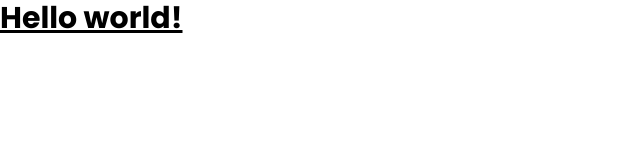
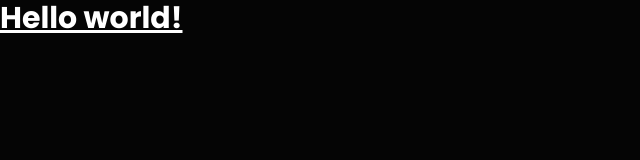
Before and after one commit to takashiono2/Udemy_Tailwindcss_shin, a website: page src/index.html in a window 1280 px wide. Shown: the whole page, without its empty margins (0-640 px from the left). Drawn offline with Linux system fonts and the light colour scheme.

Commit message:
seciton4_24

```diff
--- a/src/index.html
+++ b/src/index.html
@@ -9,7 +9,9 @@
   <link rel="preconnect" href="https://fonts.gstatic.com" crossorigin>
   <link href="https://fonts.googleapis.com/css2?family=Poppins:wght@700&display=swap" rel="stylesheet">
 </head>
-<body class="font-poppins">
+<!-- フォントpoppinsに指定 -->
+<!-- h1をフォントサイズ3xl、太字、アンダーライン -->
+<body class="font-poppins bg-body text-white">
     <h1 class="text-3xl font-bold underline">
       Hello world!
     </h1>
--- a/tailwind.config.js
+++ b/tailwind.config.js
@@ -2,10 +2,15 @@
 module.exports = {
   content: ["./src/**/*.{html,js}"],
   theme: {
-    extend: {},
+    extend: {
+      colors: {
+        body: "#050505"
+      }
+    },
     fontFamily:{
-      poppins: ["Poppins", "sans-serif"],
-    },
+      poppins: ["Poppins", "sans-serif"]
+  }
   },
   plugins: [],
 }
+// フォントをpoppins:　["Poppins", "sans-serif"]で指定
```
Also changed, not shown: README.md, dist/output.css.
